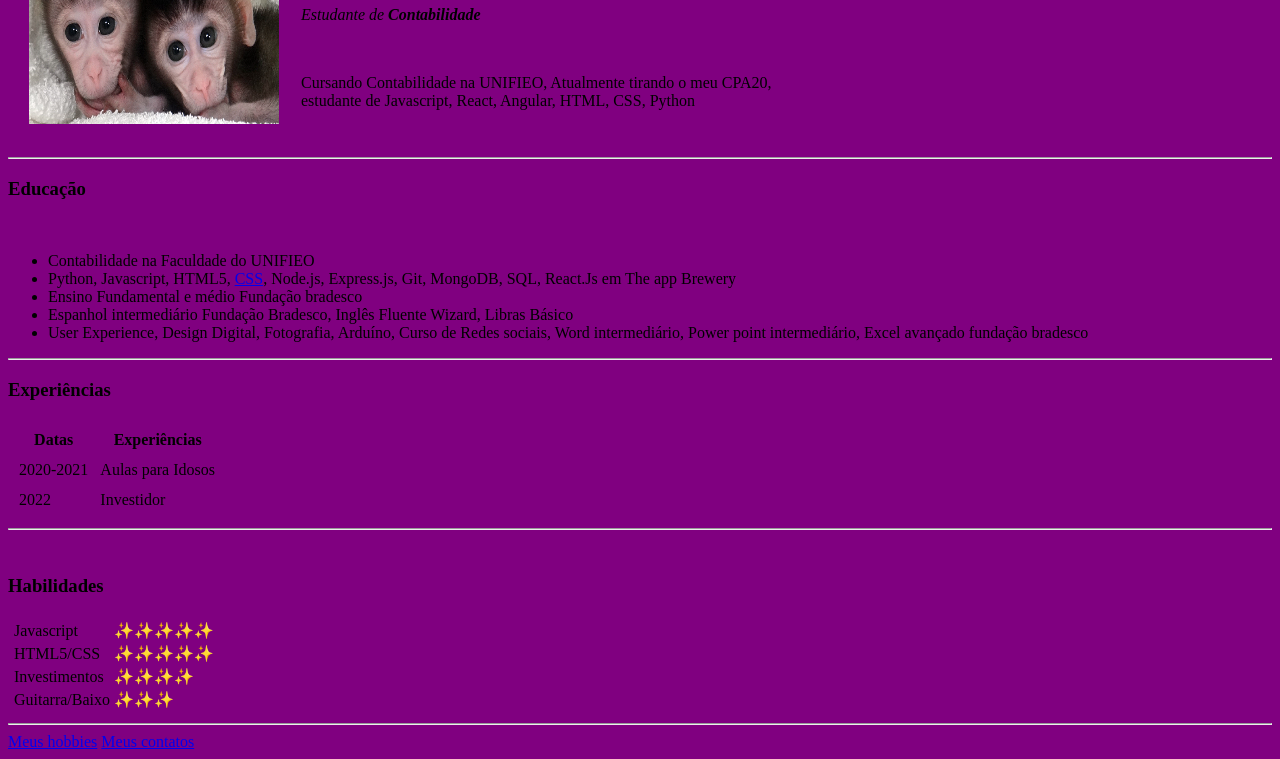
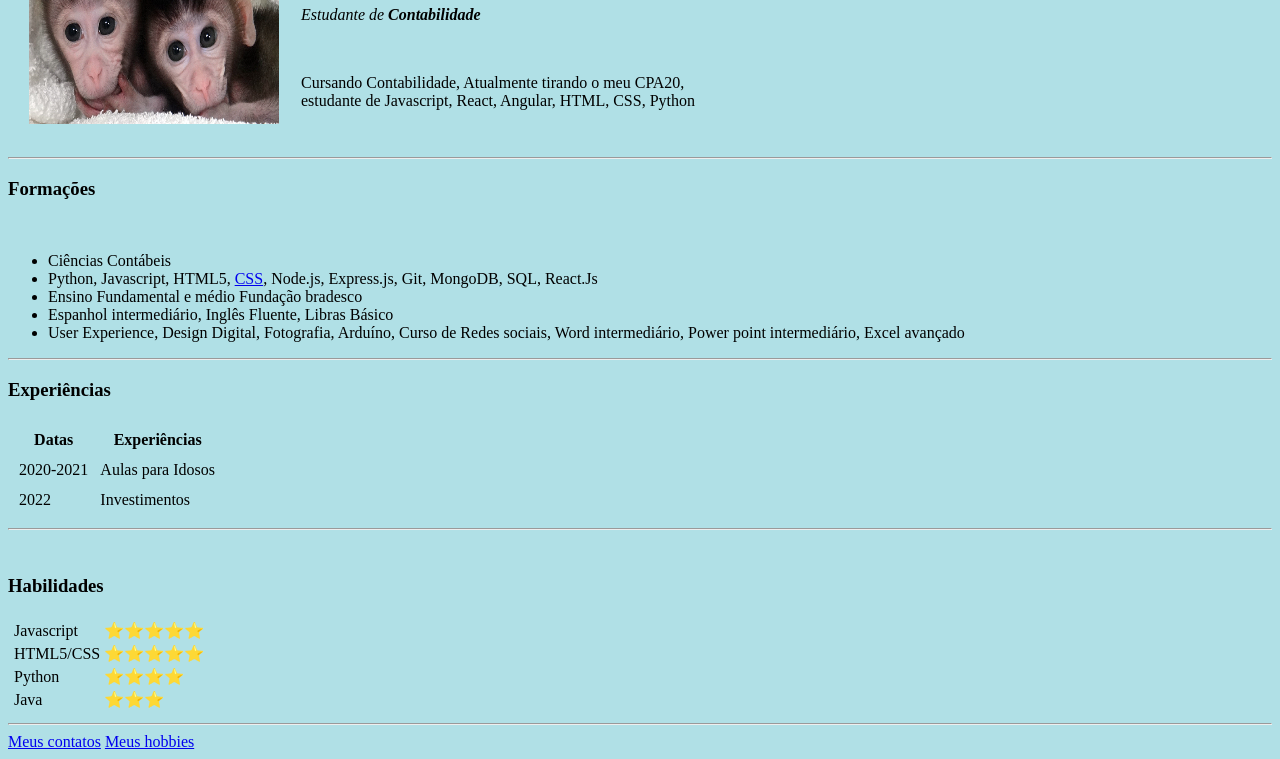
Before and after one commit to tavarelst/cv, a plain HTML site: page index.html in a window 1280 px wide. Shown: the part 105-864 px from the top of the page. Drawn offline with Linux system fonts and the light colour scheme.

Commit message:
Add files via upload

```diff
--- a/index.html
+++ b/index.html
@@ -3,21 +3,21 @@
 
 <head>
   <meta charset="utf-8">
-  <title>Site tavares</title>
+  <title>Site <a href="">tavares </a> </title>
 </head>
 
-<body style="background-color: purple;">
+<body style="background-color: powderblue;">
   <table cellspacing="20">
     <tr>
       <td> <img src="macaco-transgenico-original1.jpeg" height="200" width="250" alt="dois macacos bebês em um cobertor"></td>
       <td>
-        <h1>Site Pessoal de <a href="https://youtu.be/Nmhrnv2pg_w?t=167">Tavares</a> </h1>
+        <h1>Site Pessoal de Tavares </h1>
         <p>
           <em>Estudante de <strong>Contabilidade</strong></em>
         </p>
         <br />
         <p>
-          Cursando Contabilidade na UNIFIEO, Atualmente tirando o meu CPA20,<br />estudante de Javascript, React, Angular, HTML, CSS, Python
+          Cursando Contabilidade, Atualmente tirando o meu CPA20,<br />estudante de Javascript, React, Angular, HTML, CSS, Python
         </p>
       </td>
     </tr>
@@ -26,14 +26,14 @@
 
 
   <hr>
-  <h3>Educação</h3>
+  <h3>Formações</h3>
   <br />
   <ul>
-    <li>Contabilidade na Faculdade do UNIFIEO</li>
-    <li>Python, Javascript, HTML5, <a href="https://google.com">CSS</a>, Node.js, Express.js, Git, MongoDB, SQL, React.Js em The app Brewery</li>
+    <li>Ciências Contábeis</li>
+    <li>Python, Javascript, HTML5, <a href="https://google.com">CSS</a>, Node.js, Express.js, Git, MongoDB, SQL, React.Js</li>
     <li>Ensino Fundamental e médio Fundação bradesco</li>
-    <li>Espanhol intermediário Fundação Bradesco, Inglês Fluente Wizard, Libras Básico</li>
-    <li>User Experience, Design Digital, Fotografia, Arduíno, Curso de Redes sociais, Word intermediário, Power point intermediário, Excel avançado fundação bradesco</li>
+    <li>Espanhol intermediário, Inglês Fluente, Libras Básico</li>
+    <li>User Experience, Design Digital, Fotografia, Arduíno, Curso de Redes sociais, Word intermediário, Power point intermediário, Excel avançado</li>
   </ul>
   <hr>
   <h3>Experiências</h3>
@@ -52,7 +52,7 @@
       </tr>
       <tr>
         <td>2022</td>
-        <td>Investidor</td>
+        <td>Investimentos</td>
       </tr>
     </tbody>
     <tfoot>
@@ -70,19 +70,19 @@
         <table>
           <tr>
             <td>Javascript</td>
-            <td>✨✨✨✨✨</td>
+            <td>⭐⭐⭐⭐⭐</td>
           </tr>
           <tr>
             <td>HTML5/CSS</td>
-            <td>✨✨✨✨✨</td>
+            <td>⭐⭐⭐⭐⭐</td>
           </tr>
           <tr>
-            <td>Investimentos</td>
-            <td>✨✨✨✨</td>
+            <td>Python</td>
+            <td>⭐⭐⭐⭐</td>
           </tr>
           <tr>
-            <td>Guitarra/Baixo</td>
-            <td>✨✨✨</td>
+            <td>Java</td>
+            <td>⭐⭐⭐</td>
           </tr>
         </table>
       </td>
@@ -90,8 +90,9 @@
   </table>
 
   <hr>
+  <a href="contato.html">Meus contatos</a>
   <a href="hobbies.html">Meus hobbies</a>
-  <a href="contato.html">Meus contatos</a>
+
 </body>
 
 </html>
```
Also changed, not shown: contato.html (+5 -3 lines), hobbies.html (+1 -1 lines).
